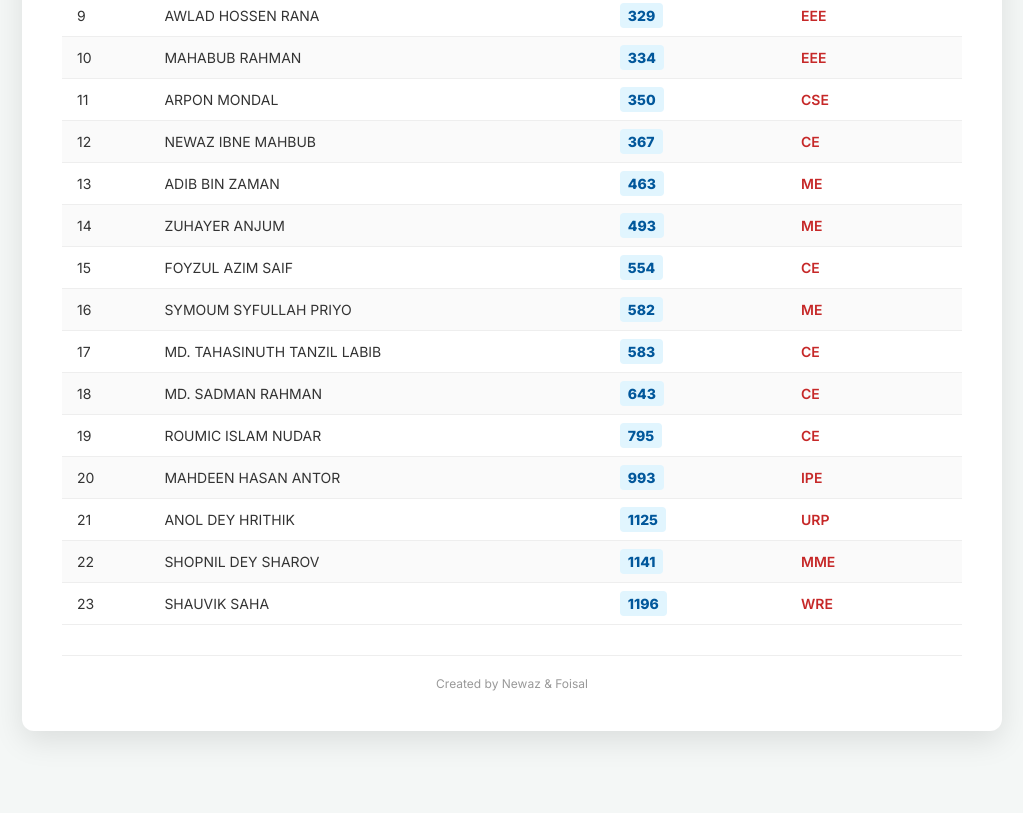
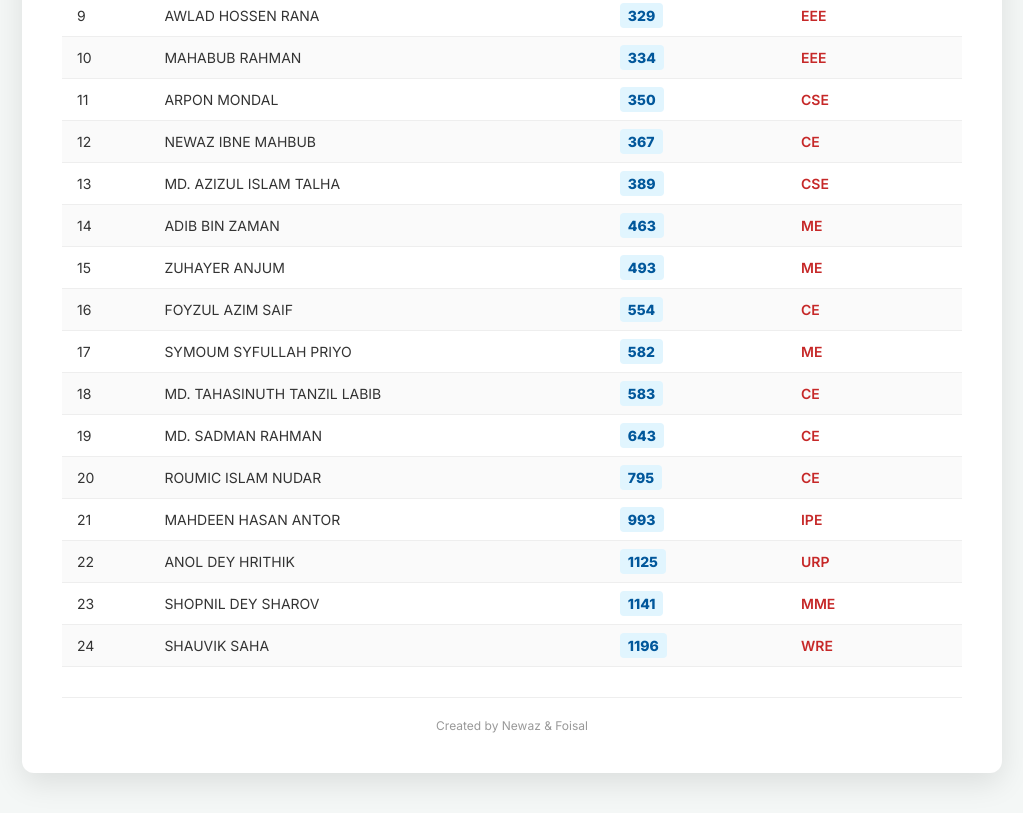
Before and after one commit to Foisal1301/G5list, a plain HTML site: page index.html in a window 1280 px wide. Shown: the part 575-1388 px from the top of the page, without its empty margins (128-1151 px from the left). Before the commit the page ends 1346 px from the top, so only its background shows below. Drawn offline with Linux system fonts and the light colour scheme.

Commit message:
talha added

```diff
--- a/index.html
+++ b/index.html
@@ -135,17 +135,18 @@
             <tr><td>10</td><td>MAHABUB RAHMAN</td><td><span class="pos-badge">334</span></td><td class="dept-badge">EEE</td></tr>
             <tr><td>11</td><td>ARPON MONDAL</td><td><span class="pos-badge">350</span></td><td class="dept-badge">CSE</td></tr>
             <tr><td>12</td><td>NEWAZ IBNE MAHBUB</td><td><span class="pos-badge">367</span></td><td class="dept-badge">CE</td></tr>
-            <tr><td>13</td><td>ADIB BIN ZAMAN</td><td><span class="pos-badge">463</span></td><td class="dept-badge">ME</td></tr>
-            <tr><td>14</td><td>ZUHAYER ANJUM</td><td><span class="pos-badge">493</span></td><td class="dept-badge">ME</td></tr>
-            <tr><td>15</td><td>FOYZUL AZIM SAIF</td><td><span class="pos-badge">554</span></td><td class="dept-badge">CE</td></tr>
-            <tr><td>16</td><td>SYMOUM SYFULLAH PRIYO</td><td><span class="pos-badge">582</span></td><td class="dept-badge">ME</td></tr>
-            <tr><td>17</td><td>MD. TAHASINUTH TANZIL LABIB</td><td><span class="pos-badge">583</span></td><td class="dept-badge">CE</td></tr>
-            <tr><td>18</td><td>MD. SADMAN RAHMAN</td><td><span class="pos-badge">643</span></td><td class="dept-badge">CE</td></tr>
-            <tr><td>19</td><td>ROUMIC ISLAM NUDAR</td><td><span class="pos-badge">795</span></td><td class="dept-badge">CE</td></tr>
-            <tr><td>20</td><td>MAHDEEN HASAN ANTOR</td><td><span class="pos-badge">993</span></td><td class="dept-badge">IPE</td></tr>
-            <tr><td>21</td><td>ANOL DEY HRITHIK</td><td><span class="pos-badge">1125</span></td><td class="dept-badge">URP</td></tr>
-            <tr><td>22</td><td>SHOPNIL DEY SHAROV</td><td><span class="pos-badge">1141</span></td><td class="dept-badge">MME</td></tr>
-            <tr><td>23</td><td>SHAUVIK SAHA</td><td><span class="pos-badge">1196</span></td><td class="dept-badge">WRE</td></tr>
+            <tr><td>13</td><td>MD. AZIZUL ISLAM TALHA</td><td><span class="pos-badge">389</span></td><td class="dept-badge">CSE</td></tr>
+            <tr><td>14</td><td>ADIB BIN ZAMAN</td><td><span class="pos-badge">463</span></td><td class="dept-badge">ME</td></tr>
+            <tr><td>15</td><td>ZUHAYER ANJUM</td><td><span class="pos-badge">493</span></td><td class="dept-badge">ME</td></tr>
+            <tr><td>16</td><td>FOYZUL AZIM SAIF</td><td><span class="pos-badge">554</span></td><td class="dept-badge">CE</td></tr>
+            <tr><td>17</td><td>SYMOUM SYFULLAH PRIYO</td><td><span class="pos-badge">582</span></td><td class="dept-badge">ME</td></tr>
+            <tr><td>18</td><td>MD. TAHASINUTH TANZIL LABIB</td><td><span class="pos-badge">583</span></td><td class="dept-badge">CE</td></tr>
+            <tr><td>19</td><td>MD. SADMAN RAHMAN</td><td><span class="pos-badge">643</span></td><td class="dept-badge">CE</td></tr>
+            <tr><td>20</td><td>ROUMIC ISLAM NUDAR</td><td><span class="pos-badge">795</span></td><td class="dept-badge">CE</td></tr>
+            <tr><td>21</td><td>MAHDEEN HASAN ANTOR</td><td><span class="pos-badge">993</span></td><td class="dept-badge">IPE</td></tr>
+            <tr><td>22</td><td>ANOL DEY HRITHIK</td><td><span class="pos-badge">1125</span></td><td class="dept-badge">URP</td></tr>
+            <tr><td>23</td><td>SHOPNIL DEY SHAROV</td><td><span class="pos-badge">1141</span></td><td class="dept-badge">MME</td></tr>
+            <tr><td>24</td><td>SHAUVIK SAHA</td><td><span class="pos-badge">1196</span></td><td class="dept-badge">WRE</td></tr>
         </tbody>
     </table>
 
```
